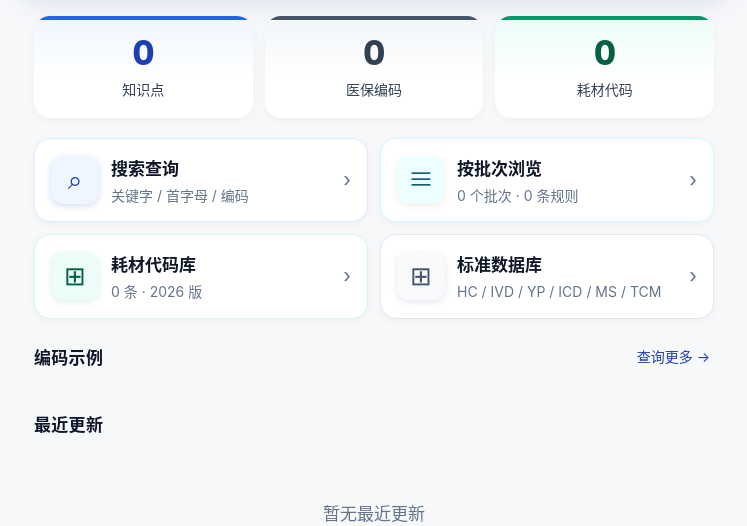
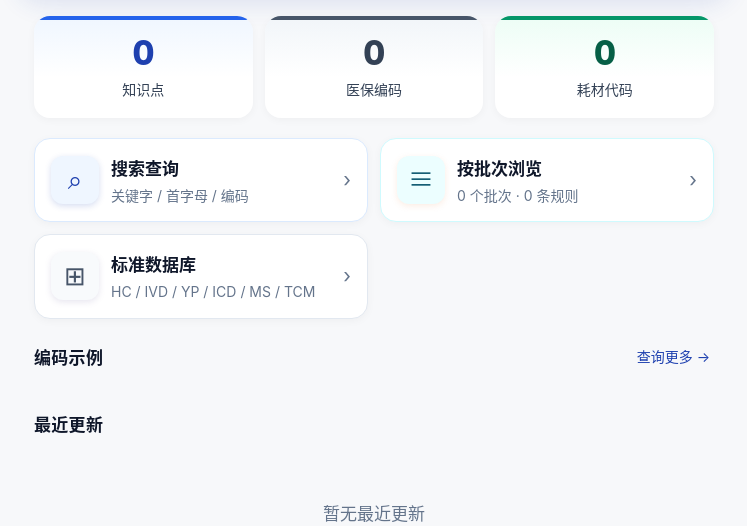
Before and after one commit to caofeng926/Intelligent-Review, a Flask app: page / in a window 1280 px wide. Shown: the part 367-893 px from the top of the page, without its empty margins (266-1013 px from the left). Run offline with Flask 3, Linux system fonts and the light colour scheme; data that the repository does not hold is empty.

Commit message:
fix(home): remove duplicate '耗材代码库' card (HC is already in 标准数据库)

```diff
--- a/webapp/templates/home.html
+++ b/webapp/templates/home.html
@@ -54,14 +54,6 @@
     </div>
     <div class="entry-arrow">›</div>
   </a>
-  <a class="entry-card entry-mac-green" href="{{ url_for('consumables_index') }}">
-    <div class="entry-ico">⊞</div>
-    <div class="entry-text">
-      <div class="entry-title">耗材代码库</div>
-      <div class="entry-sub">{{ "{:,}".format(stats['consumables']) }} 条 · 2026 版</div>
-    </div>
-    <div class="entry-arrow">›</div>
-  </a>
   <a class="entry-card entry-mac-lavender" href="{{ url_for('nhsa_index') }}">
     <div class="entry-ico">⊞</div>
     <div class="entry-text">
```
